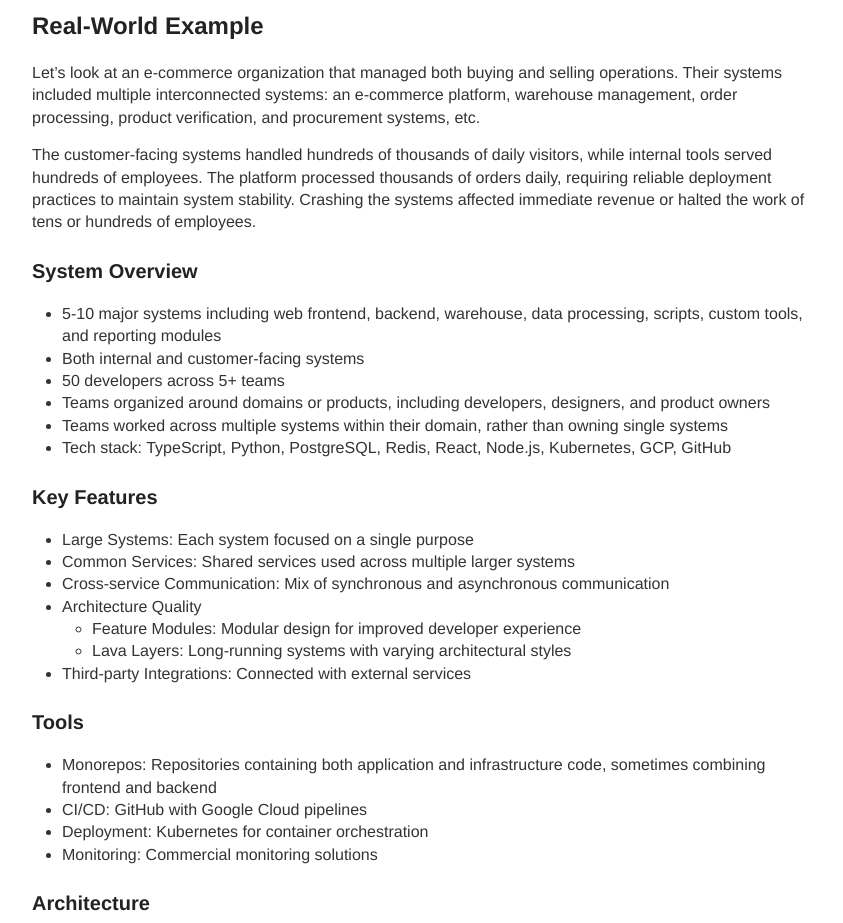
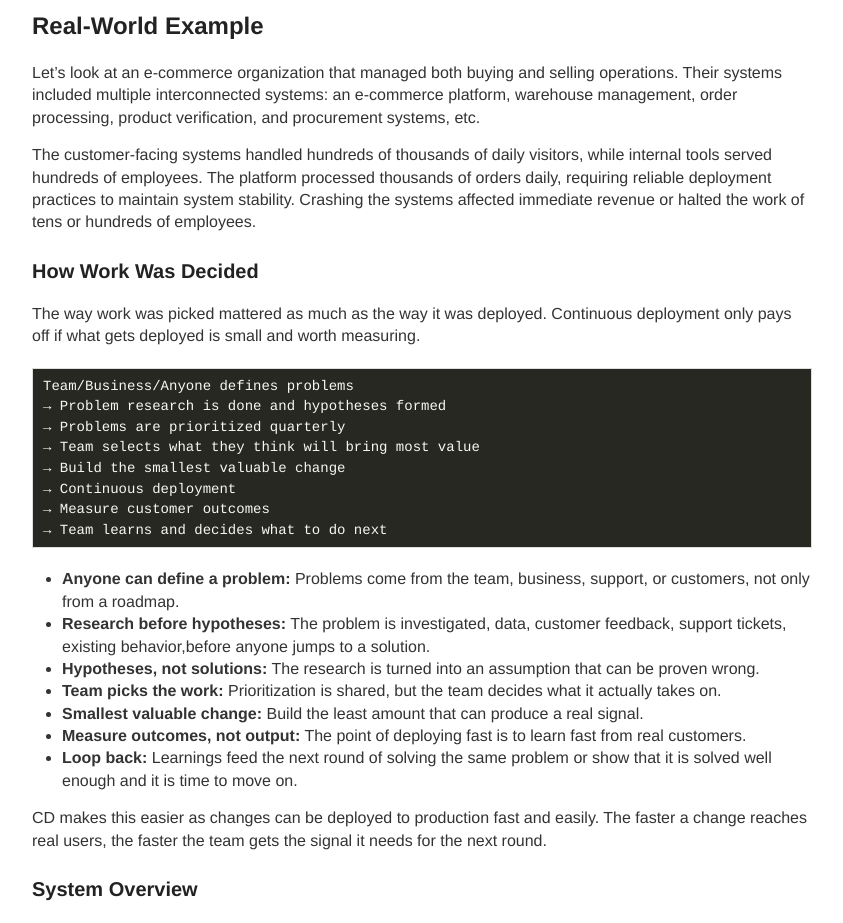
Before and after one commit to ttu/ttu.github.io, a Jekyll site: the page built from _posts/2025-2-11-trunk-based-development-with-continuous-deployments.md, in a window 1280 px wide and 1400 px high, scrolled down 8555 px. Shown: the top 923 px of the window, without its empty margins (218-1061 px from the left). Built offline with Jekyll 4.4.1, drawn with Linux system fonts in a browser that asks for light colours; some of the changed text lies outside the part shown.

Commit message:
Update work decision from TBD post

````diff
--- a/_posts/2025-2-11-trunk-based-development-with-continuous-deployments.md
+++ b/_posts/2025-2-11-trunk-based-development-with-continuous-deployments.md
@@ -222,6 +222,31 @@ Let's look at an e-commerce organization that managed both buying and selling op
 
 The customer-facing systems handled hundreds of thousands of daily visitors, while internal tools served hundreds of employees. The platform processed thousands of orders daily, requiring reliable deployment practices to maintain system stability. Crashing the systems affected immediate revenue or halted the work of tens or hundreds of employees.
 
+### How Work Was Decided
+
+The way work was picked mattered as much as the way it was deployed. Continuous deployment only pays off if what gets deployed is small and worth measuring.
+
+```
+Team/Business/Anyone defines problems
+→ Problem research is done and hypotheses formed
+→ Problems are prioritized quarterly
+→ Team selects what they think will bring most value
+→ Build the smallest valuable change
+→ Continuous deployment
+→ Measure customer outcomes
+→ Team learns and decides what to do next
+```
+
+* __Anyone can define a problem:__ Problems come from the team, business, support, or customers, not only from a roadmap.
+* __Research before hypotheses:__ The problem is investigated, data, customer feedback, support tickets, existing behavior,before anyone jumps to a solution.
+* __Hypotheses, not solutions:__ The research is turned into an assumption that can be proven wrong.
+* __Team picks the work:__ Prioritization is shared, but the team decides what it actually takes on.
+* __Smallest valuable change:__ Build the least amount that can produce a real signal.
+* __Measure outcomes, not output:__ The point of deploying fast is to learn fast from real customers.
+* __Loop back:__ Learnings feed the next round of solving the same problem or show that it is solved well enough and it is time to move on.
+
+CD makes this easier as changes can be deployed to production fast and easily. The faster a change reaches real users, the faster the team gets the signal it needs for the next round.
+
 ### System Overview
 
 * 5-10 major systems including web frontend, backend, warehouse, data processing, scripts, custom tools, and reporting modules
@@ -282,13 +307,17 @@ Note: These lessons apply beyond just Continuous Deployment - they reflect a bro
 3. **No Separate QA:** Developers test with product specialists, designers, and product owners.
 4. **Product and QA Mindset:** Developers need to understand what they are building and why it matters for the product, so they can properly validate and verify functionality.
 
+
 ##### Development Workflow
 
 1. **Faster Development:** Focus only on work that provides value.
 2. **More Minor Fixes:** Since commits aren't tied to complete features, team members frequently make small improvement commits.
 3. **Branch Maintenance:** Keep feature branches synchronized with the main branch. Branches should be small and short lived.
-4. **Streamlined Review Process:** Code reviews need to be quick and efficient. Review process is always too slow.
-5. **Version Compatibility:** New functionality must work with both current and upcoming versions to ensure smooth transitions.
+4. **Feature Flags:** Use feature flags to hide incomplete features, allowing for incremental development and testing in production without affecting all users.
+5. **Small tasks:** Break down work into small, manageable tasks that can be completed quickly and deployed to production.
+6. **Shared Feature Ownership:** Because a feature is split into small tasks that merge to main continuously, several developers can work on the same feature at once instead of one person owning a long-lived branch.
+7. **Streamlined Review Process:** Code reviews need to be quick and efficient. Review process is always too slow.
+8. **Version Compatibility:** New functionality must work with both current and upcoming versions to ensure smooth transitions.
 
 ##### Quality and Testing
 
@@ -306,11 +335,14 @@ Note: These lessons apply beyond just Continuous Deployment - they reflect a bro
 3. **Pragmatic Code Quality:** Code merged to main branch doesn't need to be perfect - if it improves the current state, merge it and improve in future PRs. Could it be better? Yes, but it's not a blocker.
 4. **Regular Cleanup:** Dedicate time to maintaining and cleaning up the codebase.
 
-##### Learning and Monitoring
+##### Observability and Learning
 
-1. **Accepting Failures:** It's acceptable to break things once, but not acceptable to repeat the same mistake.
-2. **Learn from Mistakes:** Use postmortems and retrospectives to learn from inevitable mistakes and improve processes.
-3. **Monitoring:** It is extremely hard to get monitoring right. Use post-mortems to learn from mistakes and do corrective actions to monitoring alerts.
+1. **Observability:** Implement monitoring and alerting to quickly identify and address issues in production.
+2. **Alerting:** Team members should be notified of issues that they need to address immediately.
+3. **Monitoring:** State of the system should be visible to all team members. Gives confidence and peace of mind.
+4. **Accepting Failures:** It's acceptable to break things once, but not acceptable to repeat the same mistake.
+5. **Learn from Mistakes:** Use postmortems and retrospectives to learn from inevitable mistakes and improve processes.
+6. **Continuous Improvement:** It is extremely hard to get monitoring right. Use post-mortems to learn from mistakes and do corrective actions to monitoring alerts.
 
 
 ## Conclusion
````
